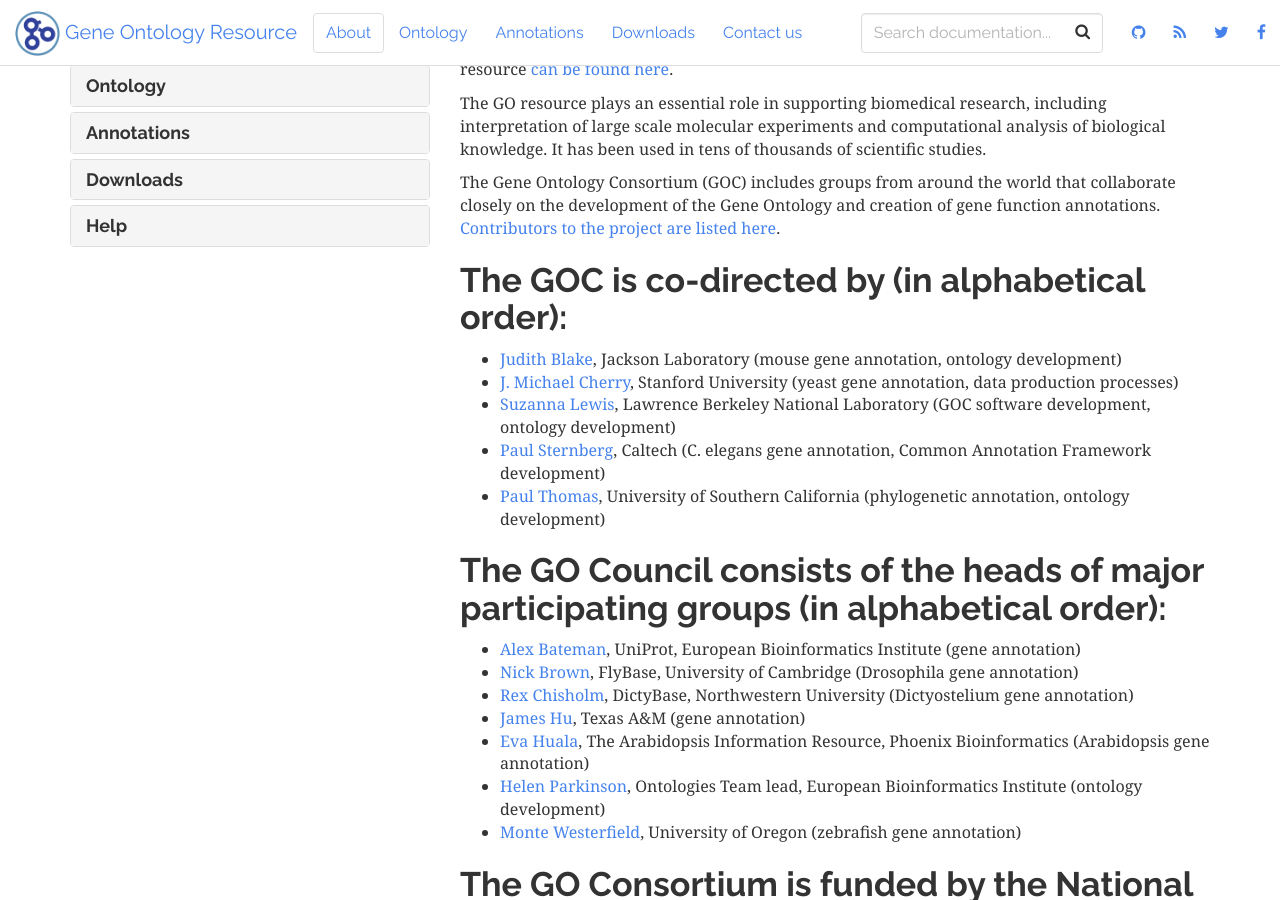
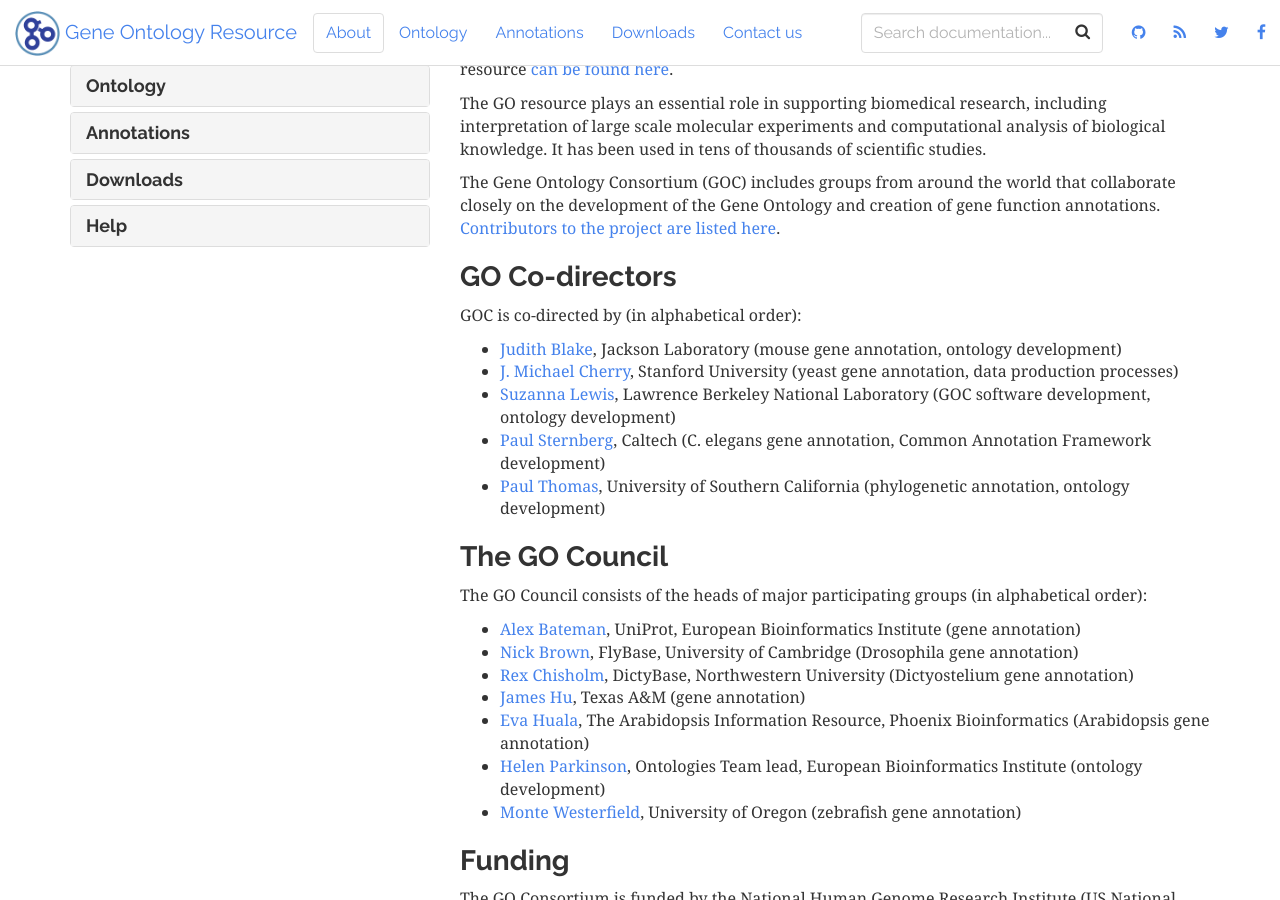
Before and after one commit to geneontology/geneontology.github.io, a Jekyll site: the page built from _docs/about.md, in a window 1280 px wide and 900 px high, scrolled down 267 px. Built offline with Jekyll 4.4.1, drawn with Linux system fonts in a browser that asks for light colours; nearby versions of some CDN libraries.

Commit message:
Update about.md

```diff
--- a/_docs/about.md
+++ b/_docs/about.md
@@ -19,7 +19,8 @@
 The Gene Ontology Consortium (GOC) includes groups from around the world that collaborate closely on the development
 of the Gene Ontology and creation of gene function annotations. [Contributors to the project are listed here](/docs/contributors/).
 
-## The GOC is co-directed by (in alphabetical order):
+### GO Co-directors
+GOC is co-directed by (in alphabetical order):
 
 + <a href="https://www.jax.org/research-and-faculty/faculty/judith-blake">Judith Blake</a>, Jackson Laboratory (mouse gene annotation, ontology development)
 + <a href="https://med.stanford.edu/profiles/j-michael-cherry">J. Michael Cherry</a>, Stanford University (yeast gene annotation, data production processes)
@@ -27,7 +28,8 @@
 + <a href="http://wormlab.caltech.edu/">Paul Sternberg</a>, Caltech (C. elegans gene annotation, Common Annotation Framework development)
 + <a href="https://sites.google.com/usc.edu/thomaslab">Paul Thomas</a>, University of Southern California (phylogenetic annotation, ontology development)
 
-## The GO Council consists of the heads of major participating groups (in alphabetical order):
+### The GO Council
+The GO Council consists of the heads of major participating groups (in alphabetical order):
 
 + <a href="http://www.ebi.ac.uk/about/people/alex-bateman">Alex Bateman</a>, UniProt, European Bioinformatics Institute (gene annotation)
 + <a href="https://www.pdn.cam.ac.uk/directory/nick-brown">Nick Brown</a>, FlyBase, University of Cambridge (Drosophila gene annotation)
@@ -37,4 +39,5 @@
 + <a href="http://www.ebi.ac.uk/about/people/helen-parkinson">Helen Parkinson</a>, Ontologies Team lead, European Bioinformatics Institute (ontology development)
 + <a href="http://zfin.org/ZDB-PERS-960805-676">Monte Westerfield</a>, University of Oregon (zebrafish gene annotation)
 
-## The GO Consortium is funded by the National Human Genome Research Institute (US National Institutes of Health), grant number <a href="https://projectreporter.nih.gov/project_info_details.cfm?aid=9209989">[HG002273]</a>.
+### Funding
+The GO Consortium is funded by the National Human Genome Research Institute (US National Institutes of Health), grant number <a href="https://projectreporter.nih.gov/project_info_details.cfm?aid=9209989">[HG002273]</a>.
```
